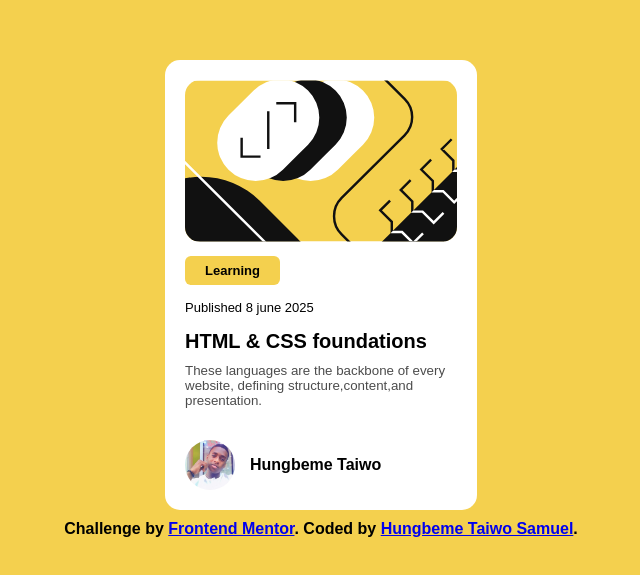
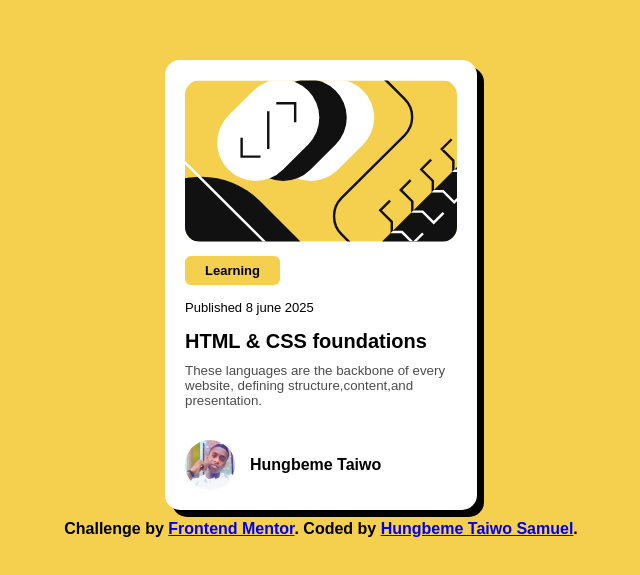
Before and after one commit to hungbeme/Frontend-Mentor_project2-v1.0, a plain HTML site: page index.html in a window 1280 px wide. Shown: the part 101-676 px from the top of the page, without its empty margins (319-959 px from the left). Drawn offline with Linux system fonts and the light colour scheme.

Commit message:
Adding box shadow

```diff
--- a/style.css
+++ b/style.css
@@ -54,6 +54,10 @@
   }
 }
 
+.Page-container {
+  box-shadow: 7px 7px 0px 0px black;
+}
+
 .image {
   width: 17rem;
   height: auto;
```
